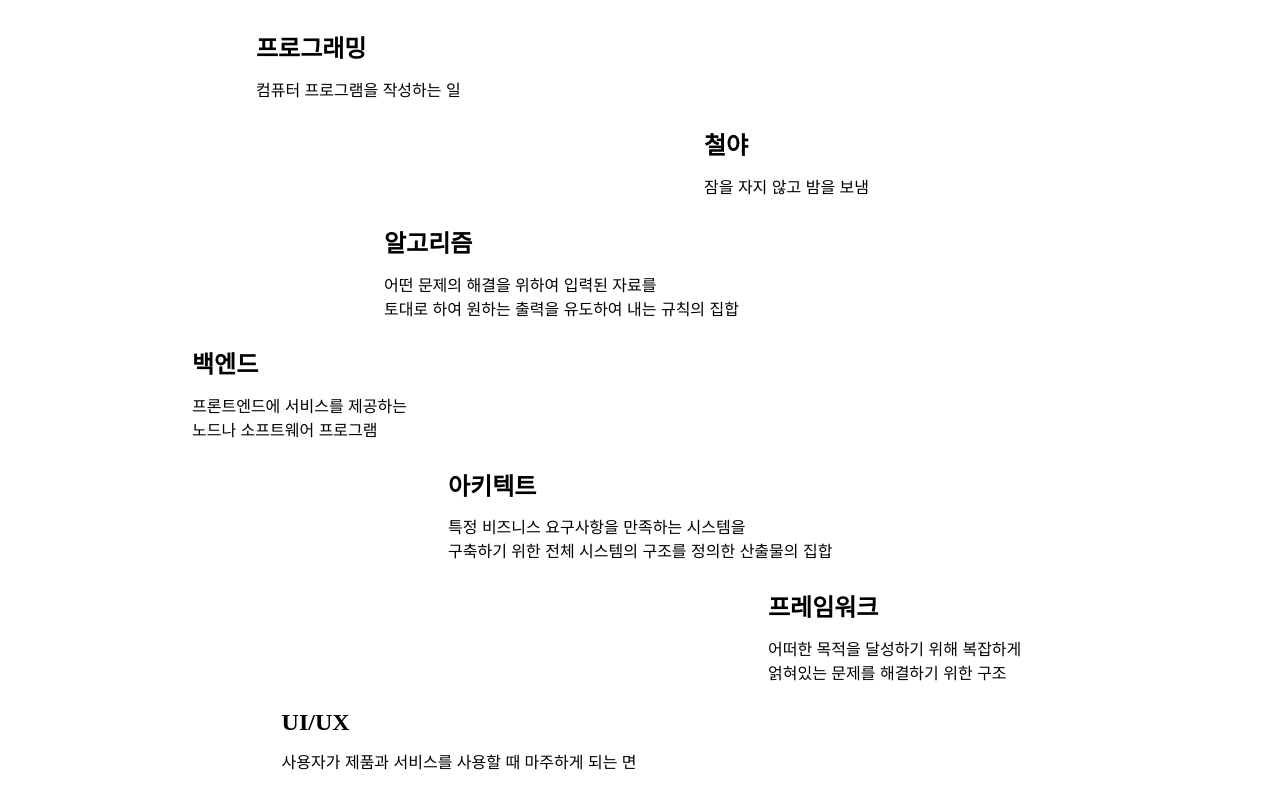
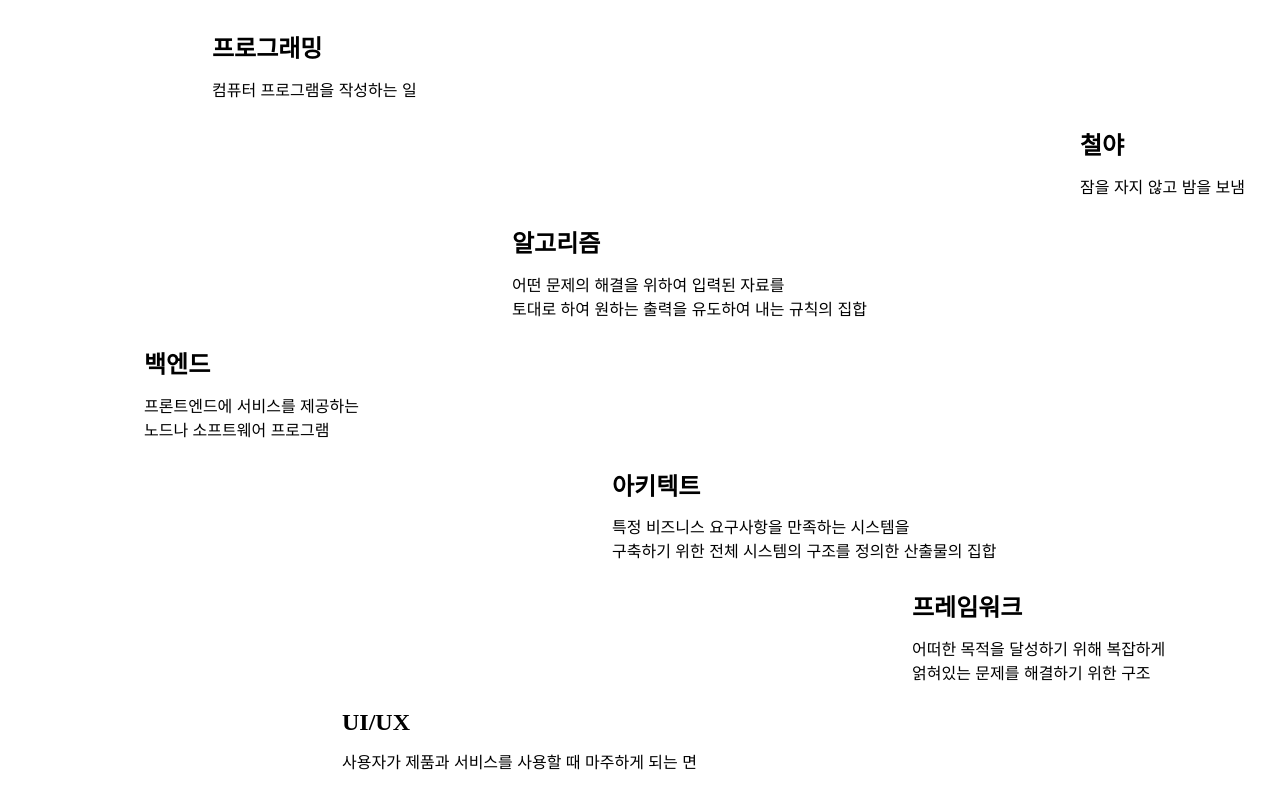
Before and after one commit to chaflame/introduce, a plain HTML site: page dream.html in a window 1280 px wide. Shown: the part 620-1420 px from the top of the page. Drawn offline with Linux system fonts and the light colour scheme; a web font is replaced by a local one.

Commit message:
width 크기 및 Margin 수정

```diff
--- a/dream.html
+++ b/dream.html
@@ -9,7 +9,11 @@
 		padding : 0;
 		margin : 0;
 	}
-    body { overflow-y:scroll; }
+    body {
+        overflow-y:scroll;
+        width: 1280px;
+        margin: auto;
+    }
     @font-face {
         font-family : 'bold';
         src : url("fonts/AppleSDGothicNeoB.ttf")
@@ -79,6 +83,7 @@
     }
     .header {text-align : center;}
     .introduce {text-align : center;}
+
     #id {margin-top :0; margin-bottom : 0; }
 </style>
 <body>
@@ -94,20 +99,20 @@
 		</div>
         <div class="contents">
             <h2 style="text-align : center; margin-top : 15px; margin-bottom : 150px;">장래희망</h2>
-            <h3 style="margin-left: 20%;">프로그래밍</h3>
-            <p style="margin-left: 20%; margin-top : 1%;">컴퓨터 프로그램을 작성하는 일</p>
-            <h3 style="margin-left:55%; margin-top : 2%;">철야</h3>
-            <p style="margin-left:55%; margin-top : 1%;">잠을 자지 않고 밤을 보냄</p>
-            <h3 style="margin-left : 30%; margin-top : 2%;">알고리즘</h3>
-            <p style="margin-left : 30%; margin-top : 1%;">어떤 문제의 해결을 위하여 입력된 자료를<br>토대로 하여 원하는 출력을 유도하여 내는 규칙의 집합</p>
-            <h3 style ="margin-left: 15%; margin-top : 2%;">백엔드</h3>
-            <p style="margin-left: 15%; margin-top : 1%;">프론트엔드에 서비스를 제공하는<br>노드나 소프트웨어 프로그램</p>
-            <h3 style="margin-left:35%; margin-top : 2%;">아키텍트</h3>
-            <p style="margin-left:35%; margin-top: 1%;">특정 비즈니스 요구사항을 만족하는 시스템을<br>구축하기 위한 전체 시스템의 구조를 정의한 산출물의 집합</p>
-            <h3 style="margin-left : 60%; margin-top : 2%;">프레임워크</h3>
-            <p style="margin-left : 60%; margin-top : 1%;">어떠한 목적을 달성하기 위해 복잡하게<br>얽혀있는 문제를 해결하기 위한 구조</p>
-            <h3 style="margin-left : 22%; margin-top : 2%;">UI/UX</h3>
-            <p style="margin-left : 22%; margin-top : 1%;">사용자가 제품과 서비스를 사용할 때 마주하게 되는 면</p>
+            <h3 style="margin-left: 212px;">프로그래밍</h3>
+            <p style="margin-left: 212px; margin-top : 1%;">컴퓨터 프로그램을 작성하는 일</p>
+            <h3 style="margin-left:1080px; margin-top : 2%;">철야</h3>
+            <p style="margin-left:1080px; margin-top : 1%;">잠을 자지 않고 밤을 보냄</p>
+            <h3 style="margin-left : 512px;; margin-top : 2%;">알고리즘</h3>
+            <p style="margin-left : 512px; margin-top : 1%;">어떤 문제의 해결을 위하여 입력된 자료를<br>토대로 하여 원하는 출력을 유도하여 내는 규칙의 집합</p>
+            <h3 style ="margin-left: 144px; margin-top : 2%;">백엔드</h3>
+            <p style="margin-left: 144px; margin-top : 1%;">프론트엔드에 서비스를 제공하는<br>노드나 소프트웨어 프로그램</p>
+            <h3 style="margin-left: 612px; margin-top : 2%;">아키텍트</h3>
+            <p style="margin-left: 612px; margin-top: 1%;">특정 비즈니스 요구사항을 만족하는 시스템을<br>구축하기 위한 전체 시스템의 구조를 정의한 산출물의 집합</p>
+            <h3 style="margin-left : 912px; margin-top : 2%;">프레임워크</h3>
+            <p style="margin-left : 912px; margin-top : 1%;">어떠한 목적을 달성하기 위해 복잡하게<br>얽혀있는 문제를 해결하기 위한 구조</p>
+            <h3 style="margin-left : 342px; margin-top : 2%;">UI/UX</h3>
+            <p style="margin-left : 342px; margin-top : 1%;">사용자가 제품과 서비스를 사용할 때 마주하게 되는 면</p>
 
             <h1 style = "margin-top : 150px; font-size: 4em;">⦁</h1>
             <h1 style="font-size : 3em;">⦁</h1>
```
Also changed, not shown: index.html (+5 -1 lines), introduce.html (+4 -0 lines), profile.html (+5 -1 lines), project.html (+7 -3 lines).
